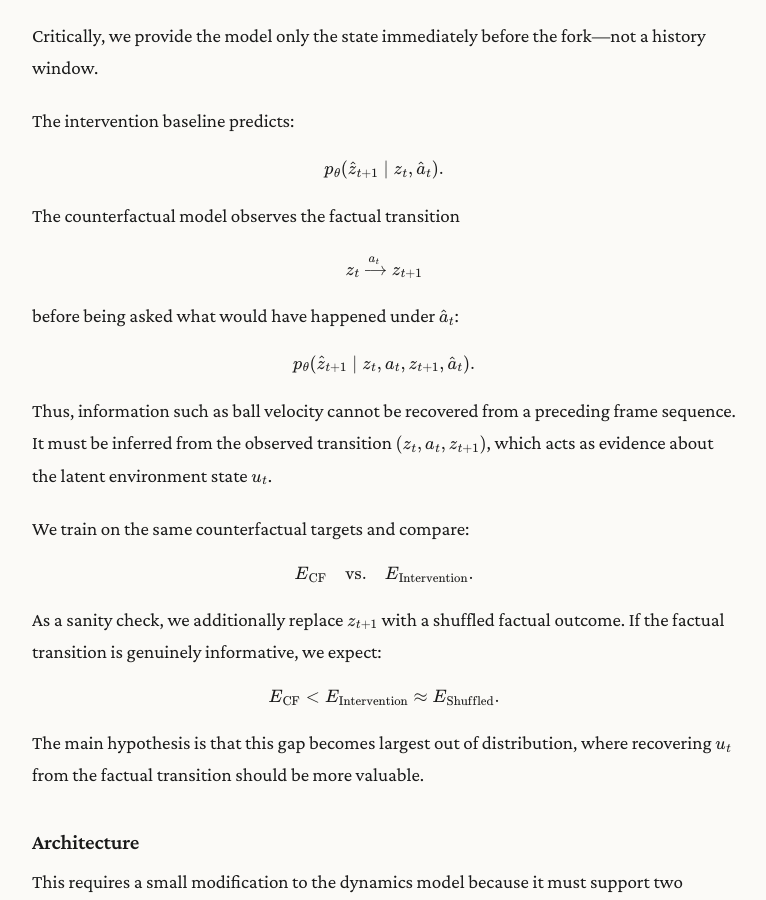
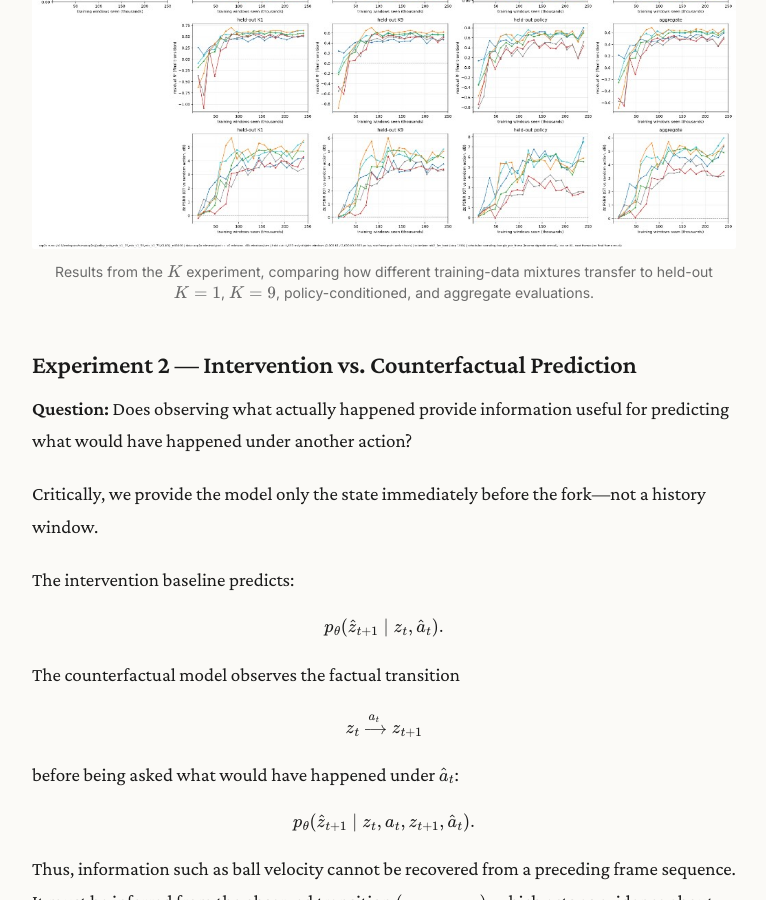
Before and after one commit to adb262/adb262.github.io, a Jekyll site: the page built from blogs/unlabeled_trajectories/index.md, in a window 1280 px wide and 900 px high, scrolled down 5722 px. Shown: the whole window, without its empty margins (256-1022 px from the left). Built offline with Jekyll 4.4.1, drawn with Linux system fonts in a browser that asks for light colours.

Commit message:
Add K experiment results
Show how training-data mixtures transfer across held-out state and action coverage evaluations.

Co-authored-by: Cursor <cursoragent@cursor.com>

```diff
--- a/blogs/unlabeled_trajectories/index.md
+++ b/blogs/unlabeled_trajectories/index.md
@@ -169,6 +169,11 @@ We use $84 \times 84$ images and a patch size of 4, creating 441 target codes pe
 
 For each sampling strategy, we create true held-out sets. These are sets that never appear (a) in the strategy-specific model's training data or (b) in any other model's training data.
 
+<figure>
+  <img src="k-experiment-training-mixtures.jpg" alt="A grid of line charts comparing training loss and held-out K equals 1, K equals 9, policy, and aggregate metrics across several training-data mixtures as the number of training windows increases.">
+  <figcaption>Results from the $K$ experiment, comparing how different training-data mixtures transfer to held-out $K=1$, $K=9$, policy-conditioned, and aggregate evaluations.</figcaption>
+</figure>
+
 ## Experiment 2 — Intervention vs. Counterfactual Prediction
 
 **Question:** Does observing what actually happened provide information useful for predicting what would have happened under another action?
```
Also changed, not shown: blogs/unlabeled_trajectories/k-experiment-training-mixtures.jpg (added).
